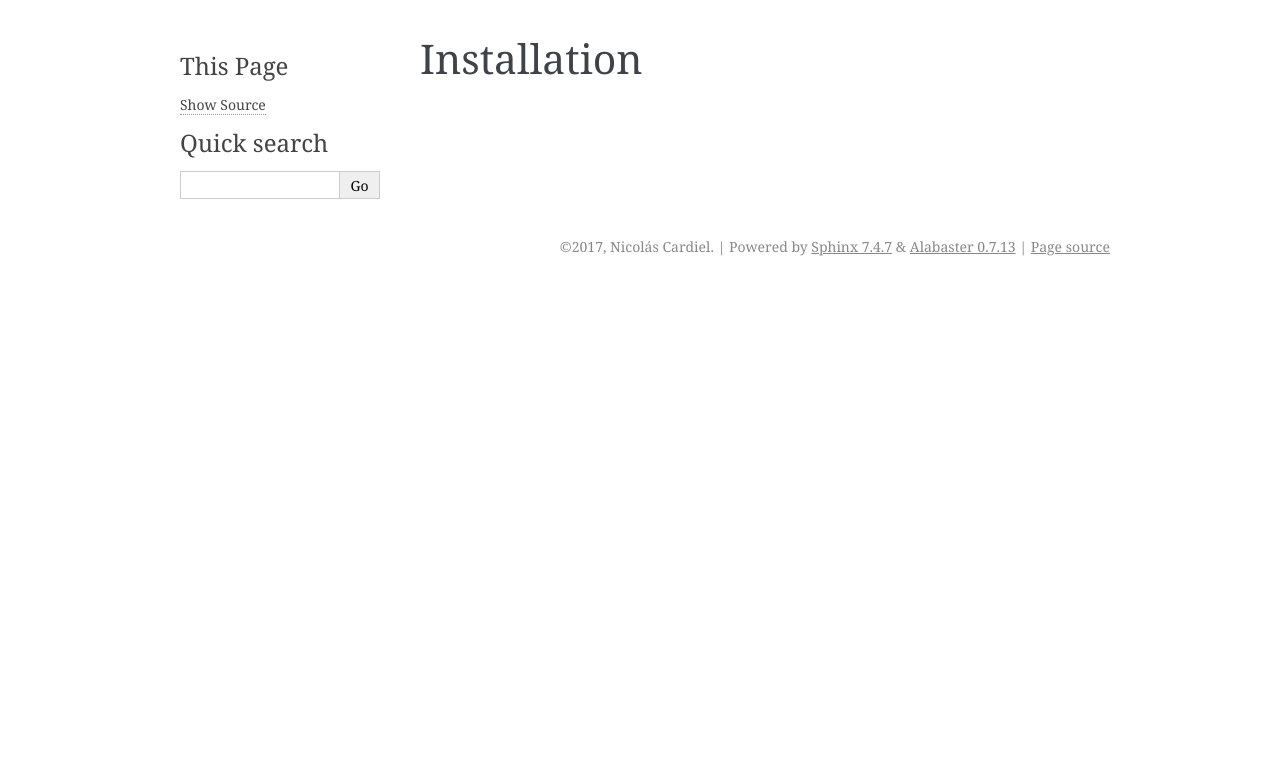
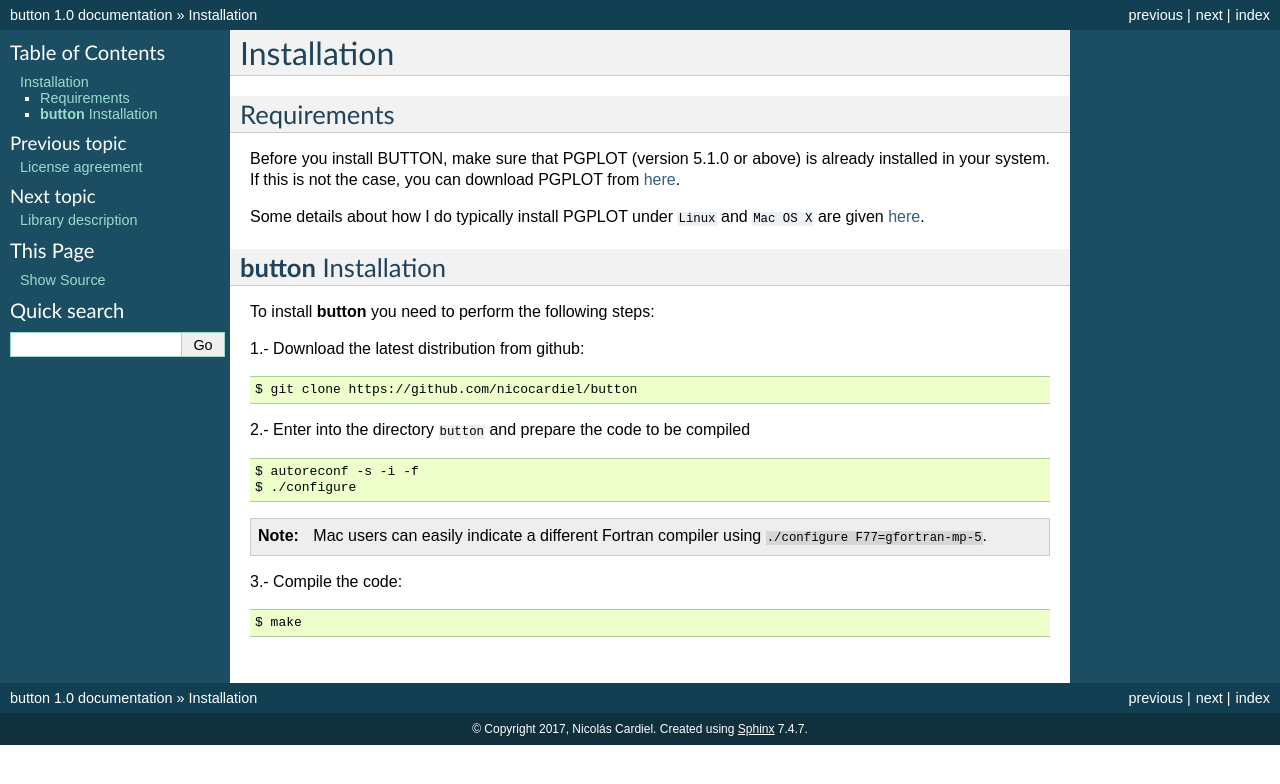
Before and after one commit to nicocardiel/button, a Sphinx documentation site: the page built from docs/installation.rst, in a window 1280 px wide. Shown: the top 784 px of the page. Built offline with Sphinx 7.4.7, drawn with Linux system fonts in a browser that asks for light colours; formulas are drawn with MathJax 3.

Commit message:
Update installation instructions

```diff
--- a/docs/conf.py
+++ b/docs/conf.py
@@ -109,7 +109,8 @@ todo_include_todos = False
 
 # The theme to use for HTML and HTML Help pages.  See the documentation for
 # a list of builtin themes.
-html_theme = 'alabaster'
+#html_theme = 'alabaster'
+html_theme = 'default'
 
 # Theme options are theme-specific and customize the look and feel of a theme
 # further.  For a list of options available for each theme, see the
--- a/docs/index.rst
+++ b/docs/index.rst
@@ -6,9 +6,13 @@
 Welcome to button's documentation!
 ==================================
 
-*button* is a Fortran 77 library created by Nicolás Cardiel with the aim of
+**button** is a Fortran 77 library created by Nicolás Cardiel with the aim of
 using graphical buttons with `PGPLOT
 <http://www.astro.caltech.edu/~tjp/pgplot/>`_.
+
+.. image:: images/sample.gif
+   :scale: 100%
+   :align: center
 
 Documentation outline
 ---------------------
--- a/docs/installation.rst
+++ b/docs/installation.rst
@@ -1,2 +1,40 @@
 Installation
 ============
+
+Requirements
+------------
+
+Before you install BUTTON, make sure that PGPLOT (version 5.1.0 or above) is
+already installed in your system. If this is not the case, you can download
+PGPLOT from `here <http://www.astro.caltech.edu/~tjp/pgplot/>`_.
+
+Some details about how I do typically install PGPLOT under ``Linux`` and ``Mac
+OS X`` are given `here <https://guaix.fis.ucm.es/~ncl/howto/howto-pgplot>`_.
+
+**button** Installation
+-----------------------
+
+To install **button** you need to perform the following steps:
+
+
+1.- Download the latest distribution from github:
+
+::
+
+    $ git clone https://github.com/nicocardiel/button
+
+2.- Enter into the directory ``button`` and prepare the code to be compiled
+
+::
+
+   $ autoreconf -s -i -f
+   $ ./configure
+
+.. note:: Mac users can easily indicate a different Fortran compiler using
+      ``./configure F77=gfortran-mp-5``.
+
+3.- Compile the code:
+
+::
+
+   $ make
```
Also changed, not shown: docs/images/sample.gif (added), 1 other file.
